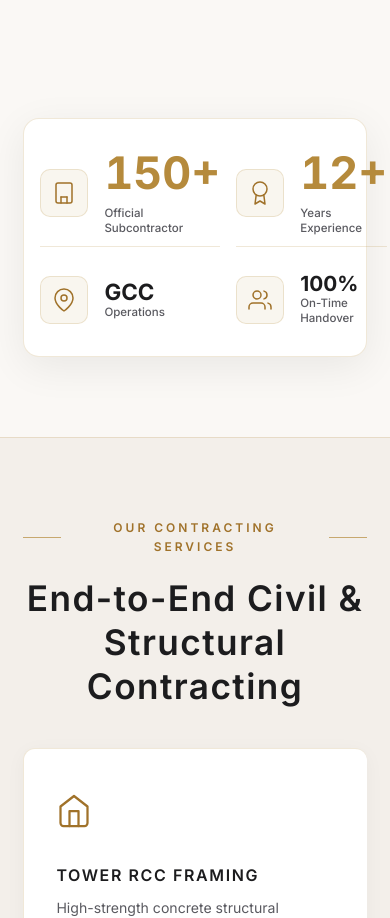
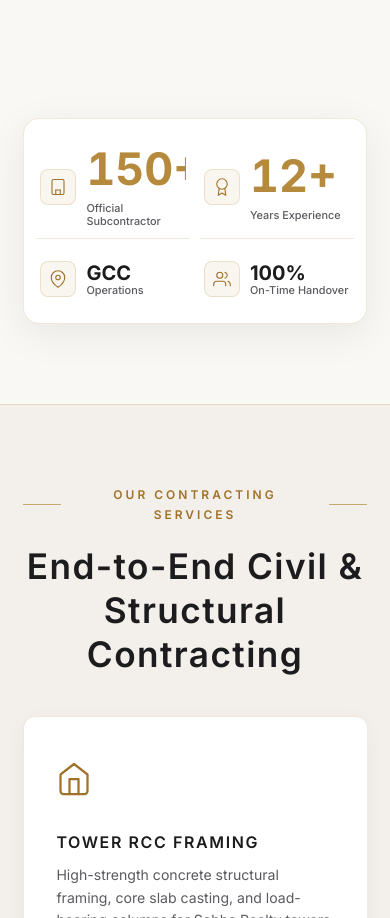
Before and after one commit to Shafaf04/dharshan, a Next.js app: page / in a window 390 px wide. Shown: the part 1905-2823 px from the top of the page. Built offline with nearby package versions, Linux system fonts and the light colour scheme.

Commit message:
Optimize mobile stats grid layout and responsive typography

```diff
--- a/src/app/globals.css
+++ b/src/app/globals.css
@@ -919,8 +919,9 @@ html[dir="rtl"] .diagonal-line {
     display: flex;
     align-items: center;
     gap: 16px;
-    padding: 10px 24px;
+    padding: 10px 20px;
     border-right: 1px solid var(--border-color);
+    min-width: 0;
 }
 
 .stat-card-item:last-child {
@@ -928,8 +929,8 @@ html[dir="rtl"] .diagonal-line {
 }
 
 .stat-icon-bg {
-    width: 48px;
-    height: 48px;
+    width: 44px;
+    height: 44px;
     border-radius: 10px;
     background-color: rgba(181, 138, 60, 0.08);
     display: flex;
@@ -940,10 +941,13 @@ html[dir="rtl"] .diagonal-line {
 }
 
 .stat-number-value {
-    font-size: 1.7rem;
+    font-size: 1.5rem;
     font-weight: 700;
     color: var(--text-primary);
     line-height: 1.1;
+    white-space: nowrap;
+    overflow: hidden;
+    text-overflow: ellipsis;
 }
 
 .stat-label-text {
@@ -951,6 +955,7 @@ html[dir="rtl"] .diagonal-line {
     color: var(--text-secondary);
     font-weight: 500;
     line-height: 1.3;
+    word-break: break-word;
 }
 
 .stat-number {
@@ -1547,18 +1552,42 @@ html[dir="rtl"] .diagonal-line {
 
     .stats-grid {
         grid-template-columns: repeat(2, 1fr) !important;
-        gap: 16px !important;
-        padding: 20px 16px !important;
+        gap: 12px 10px !important;
+        padding: 16px 12px !important;
+        overflow: hidden !important;
     }
 
     .stat-card-item {
         border-right: none !important;
         border-bottom: 1px solid var(--border-color);
-        padding: 10px 0 !important;
+        padding: 10px 4px !important;
+        gap: 10px !important;
+        min-width: 0 !important;
     }
 
     .stat-card-item:nth-last-child(-n+2) {
         border-bottom: none;
+    }
+
+    .stat-icon-bg {
+        width: 36px !important;
+        height: 36px !important;
+        border-radius: 8px !important;
+        flex-shrink: 0 !important;
+    }
+
+    .stat-icon-bg svg {
+        width: 18px !important;
+        height: 18px !important;
+    }
+
+    .stat-number-value {
+        font-size: 1.25rem !important;
+    }
+
+    .stat-label-text {
+        font-size: 0.68rem !important;
+        line-height: 1.2 !important;
     }
 
     .hero-title {
--- a/src/app/page.js
+++ b/src/app/page.js
@@ -153,7 +153,7 @@ export default function Home() {
                   <line x1="9" y1="16" x2="15" y2="16"></line>
                 </svg>
               </div>
-              <div>
+              <div style={{ minWidth: 0, flex: 1 }}>
                 <div className="stat-number-value">
                   <AnimatedStat value={150} suffix="+" duration={2000} />
                 </div>
@@ -169,7 +169,7 @@ export default function Home() {
                   <polyline points="8.21 13.89 7 23 12 20 17 23 15.79 13.88"></polyline>
                 </svg>
               </div>
-              <div>
+              <div style={{ minWidth: 0, flex: 1 }}>
                 <div className="stat-number-value">
                   <AnimatedStat value={12} suffix="+" duration={2200} />
                 </div>
@@ -185,8 +185,8 @@ export default function Home() {
                   <circle cx="12" cy="10" r="3"></circle>
                 </svg>
               </div>
-              <div>
-                <div className="stat-number-value" style={{ fontSize: "1.4rem" }}>{t.stats.s3_num}</div>
+              <div style={{ minWidth: 0, flex: 1 }}>
+                <div className="stat-number-value">{t.stats.s3_num}</div>
                 <div className="stat-label-text">{t.stats.s3_label}</div>
               </div>
             </div>
@@ -201,8 +201,8 @@ export default function Home() {
                   <path d="M16 3.13a4 4 0 0 1 0 7.75"></path>
                 </svg>
               </div>
-              <div>
-                <div className="stat-number-value" style={{ fontSize: "1.3rem" }}>{t.stats.s4_num}</div>
+              <div style={{ minWidth: 0, flex: 1 }}>
+                <div className="stat-number-value">{t.stats.s4_num}</div>
                 <div className="stat-label-text">{t.stats.s4_label}</div>
               </div>
             </div>
```
